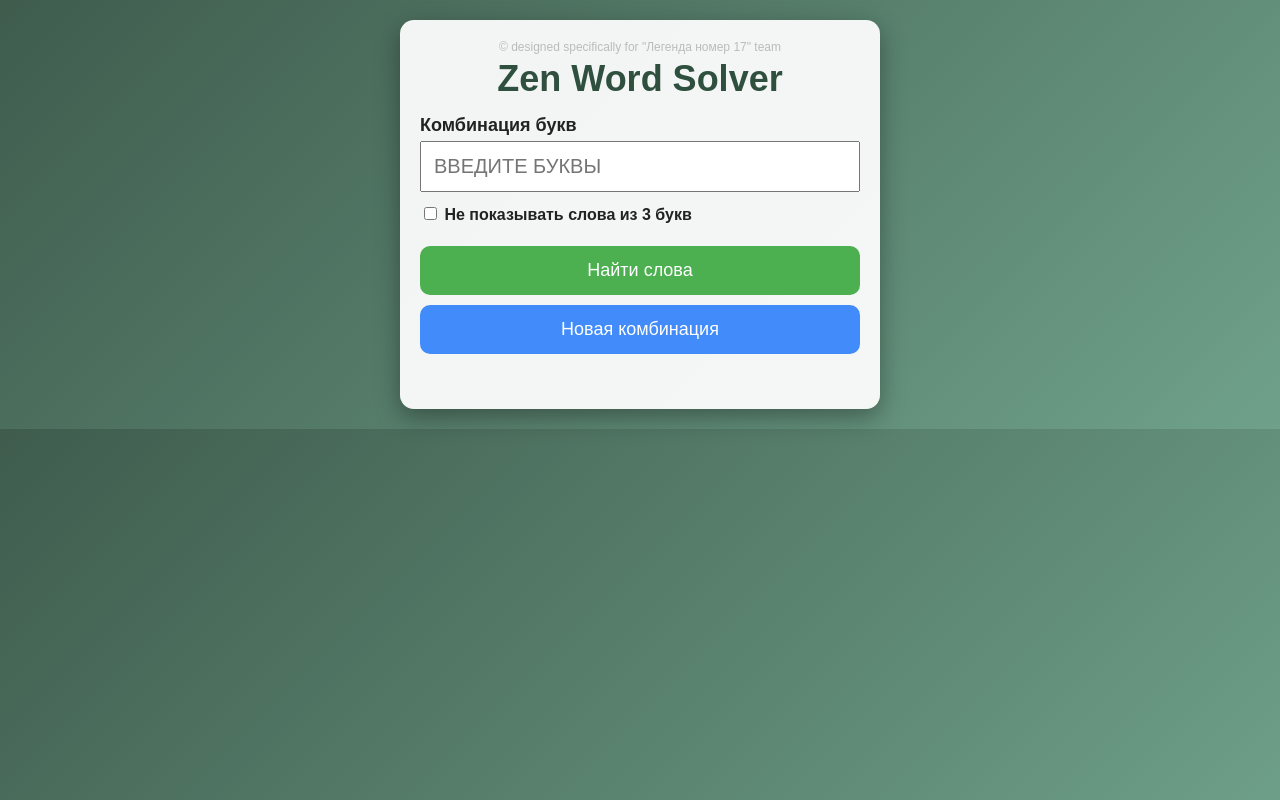
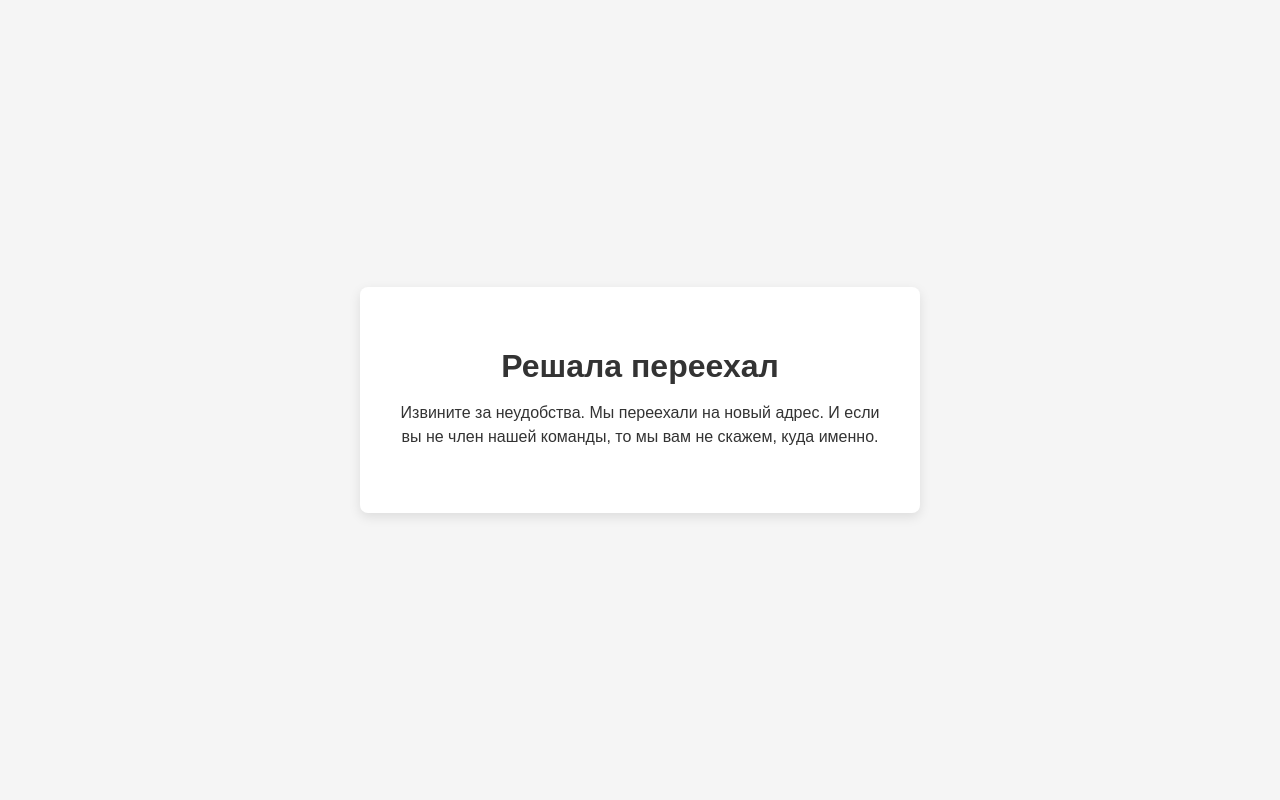
Before and after one commit to antandar/Zen-Word-Solver, a Flask app: page / in a window 1280 px wide. Run offline with Flask 3, Linux system fonts and the light colour scheme.

Commit message:
Update index.html

```diff
--- a/templates/index.html
+++ b/templates/index.html
@@ -1,3 +1,61 @@
+<!DOCTYPE html>
+<html lang="ru">
+<head>
+    <meta charset="UTF-8">
+    <title>Сайт переехал</title>
+    <meta name="viewport" content="width=device-width, initial-scale=1.0">
+    <style>
+        body {
+            margin: 0;
+            font-family: Arial, Helvetica, sans-serif;
+            background-color: #f5f5f5;
+            color: #333;
+            display: flex;
+            align-items: center;
+            justify-content: center;
+            height: 100vh;
+        }
+        .container {
+            background: #ffffff;
+            padding: 40px;
+            max-width: 480px;
+            text-align: center;
+            border-radius: 8px;
+            box-shadow: 0 4px 12px rgba(0,0,0,0.1);
+        }
+        h1 {
+            margin-bottom: 16px;
+        }
+        p {
+            margin-bottom: 24px;
+            line-height: 1.5;
+        }
+        a {
+            display: inline-block;
+            padding: 12px 24px;
+            background-color: #007bff;
+            color: #ffffff;
+            text-decoration: none;
+            border-radius: 4px;
+        }
+        a:hover {
+            background-color: #0056b3;
+        }
+    </style>
+</head>
+<body>
+    <div class="container">
+        <h1>Решала переехал</h1>
+        <p>
+            Извините за неудобства. Мы переехали на новый адрес.
+            И если вы не член нашей команды, то мы вам не скажем, куда именно.
+        </p>
+<!--        <a href="https://new-site.ru">Перейти на новый сайт</a> -->
+    </div>
+</body>
+</html>
+
+<!--
 <!DOCTYPE html>
 <html lang="ru">
 <head>
@@ -230,3 +288,4 @@ function clearWords() {
 </div>
 </body>
 </html>
+-->
```
